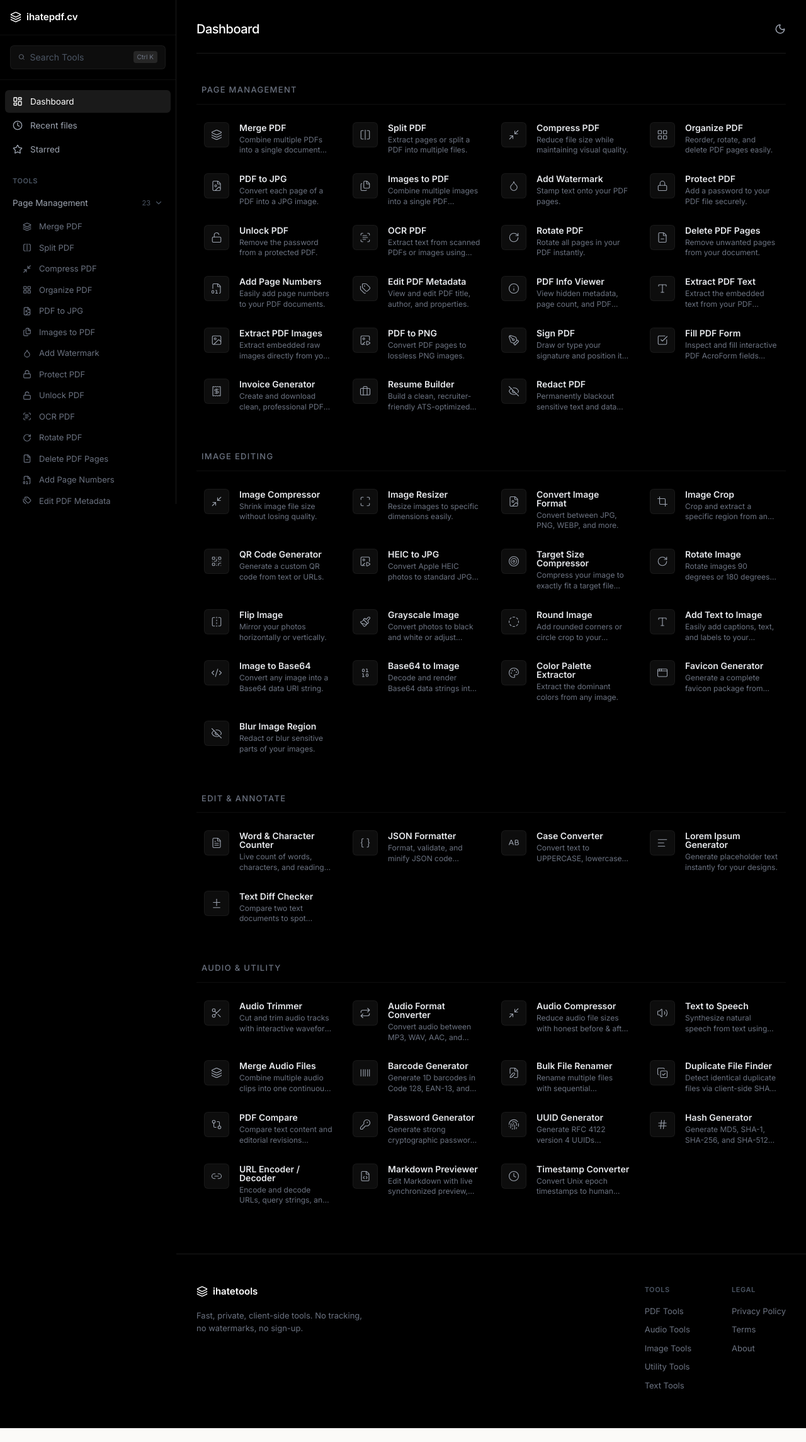
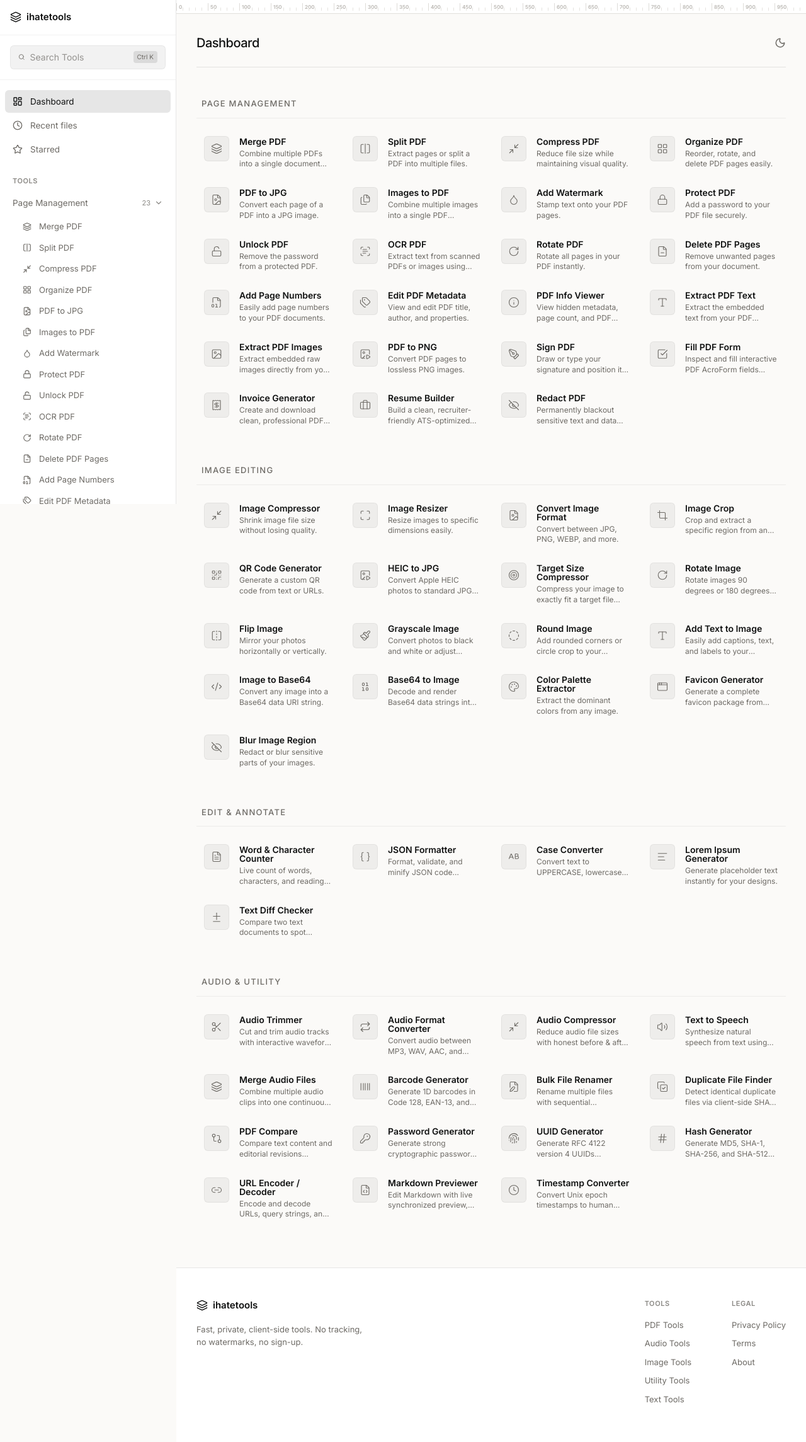
Before and after one commit to Sujithkrys/ihatetools, a Next.js app: page / in a window 1280 px wide. Shown: the whole page at 63% size. Before the commit the page ends 2267 px from the top, so only its background shows below. Built offline with nearby package versions, Linux system fonts and the light colour scheme.

Commit message:
Fix hardcoded dark theme, restore logo name and Ruler animation

```diff
--- a/src/app/page.tsx
+++ b/src/app/page.tsx
@@ -17,10 +17,10 @@ export default function Home() {
   ];
 
   return (
-    <div className="min-h-screen bg-black text-white p-8 pb-16">
-      <header className="flex justify-between items-center mb-12 border-b border-white/10 pb-6">
+    <div className="min-h-screen bg-bg dark:bg-black text-ink dark:text-white p-8 pb-16">
+      <header className="flex justify-between items-center mb-12 border-b border-ink/10 dark:border-white/10 pb-6">
         <h1 className="text-xl font-medium tracking-tight">Dashboard</h1>
-        <button className="text-gray-400 hover:text-white transition-colors" aria-label="Toggle Theme">
+        <button className="text-grey dark:text-gray-400 hover:text-ink dark:hover:text-white transition-colors" aria-label="Toggle Theme">
           <Moon size={18} />
         </button>
       </header>
@@ -33,7 +33,7 @@ export default function Home() {
           if (catTools.length === 0) return null;
           return (
             <section key={cat.title}>
-              <h2 className="text-[13px] font-medium text-gray-500 mb-4 border-b border-white/[0.06] pb-3 px-2 uppercase tracking-widest">{cat.title}</h2>
+              <h2 className="text-[13px] font-medium text-grey dark:text-gray-500 mb-4 border-b border-ink/[0.06] dark:border-white/[0.06] pb-3 px-2 uppercase tracking-widest">{cat.title}</h2>
               <div className="grid grid-cols-1 md:grid-cols-2 lg:grid-cols-3 xl:grid-cols-4 gap-x-2 gap-y-1">
                 {catTools.map(tool => (
                   <ToolCard key={tool.id} {...tool} />
--- a/src/components/AppShell.tsx
+++ b/src/components/AppShell.tsx
@@ -3,6 +3,7 @@ import { useState, useEffect } from 'react';
 import { usePathname } from 'next/navigation';
 import Sidebar from './Sidebar';
 import { Menu } from 'lucide-react';
+import { Ruler } from './Ruler';
 
 const STORAGE_KEY = 'ihatetools-sidebar-open';
 const BREAKPOINT = 1024;
@@ -45,18 +46,23 @@ export default function AppShell({ children }: { children: React.ReactNode }) {
   const sidebarOpen = mounted ? open : false;
 
   return (
-    <div className="min-h-screen bg-black flex">
+    <div className="min-h-screen bg-bg dark:bg-black flex">
       <Sidebar open={sidebarOpen} onClose={close} currentPath={pathname} />
       {mounted && isMobile && sidebarOpen && (
-        <div className="fixed inset-0 bg-black/50 z-40" onClick={close} />
+        <div className="fixed inset-0 bg-ink/50 dark:bg-black/50 z-40" onClick={close} />
       )}
-      <div className={`flex-1 min-w-0 transition-all duration-300 ${!isMobile && sidebarOpen ? 'lg:ml-[280px]' : ''}`}>
-        <div className="lg:hidden p-4 flex items-center border-b border-white/10">
-          <button onClick={toggle} className="text-gray-400 hover:text-white">
+      <div className={`flex-1 min-w-0 transition-all duration-300 ${!isMobile && sidebarOpen ? 'lg:ml-[280px]' : ''} flex flex-col`}>
+        <div className="sticky top-0 z-40 bg-bg dark:bg-black">
+          <Ruler />
+        </div>
+        <div className="lg:hidden p-4 flex items-center border-b border-ink/10 dark:border-white/10">
+          <button onClick={toggle} className="text-grey dark:text-gray-400 hover:text-ink dark:hover:text-white">
             <Menu size={24} />
           </button>
         </div>
-        {children}
+        <div className="flex-1">
+          {children}
+        </div>
       </div>
     </div>
   );
--- a/src/components/Footer.tsx
+++ b/src/components/Footer.tsx
@@ -3,31 +3,31 @@ import { Layers } from "lucide-react";
 
 export function Footer() {
   return (
-    <footer className="border-t border-white/10 py-12 bg-black text-gray-400 mt-auto">
+    <footer className="border-t border-ink/10 dark:border-white/10 py-12 bg-paper dark:bg-black text-grey dark:text-gray-400 mt-auto">
       <div className="max-w-[1400px] mx-auto px-8">
         <div className="flex gap-16 flex-wrap">
           <div className="flex-1 min-w-[250px]">
-            <span className="flex items-center gap-2 text-white font-semibold text-[15px] mb-4">
+            <span className="flex items-center gap-2 text-ink dark:text-white font-semibold text-[15px] mb-4">
               <Layers size={18} />
               ihatetools
             </span>
-            <p className="text-[13px] text-gray-500 max-w-[34ch] leading-[1.6]">
+            <p className="text-[13px] text-grey dark:text-gray-500 max-w-[34ch] leading-[1.6]">
               Fast, private, client-side tools. No tracking, no watermarks, no sign-up.
             </p>
           </div>
           <div>
-            <h4 className="text-[11px] font-semibold uppercase tracking-wider text-gray-600 mb-4">Tools</h4>
-            <Link href="/tools/pdf" className="block text-[13px] text-gray-500 no-underline mb-2.5 hover:text-white transition-colors">PDF Tools</Link>
-            <Link href="/tools/audio" className="block text-[13px] text-gray-500 no-underline mb-2.5 hover:text-white transition-colors">Audio Tools</Link>
-            <Link href="/tools/image" className="block text-[13px] text-gray-500 no-underline mb-2.5 hover:text-white transition-colors">Image Tools</Link>
-            <Link href="/tools/utility" className="block text-[13px] text-gray-500 no-underline mb-2.5 hover:text-white transition-colors">Utility Tools</Link>
-            <Link href="/tools/text" className="block text-[13px] text-gray-500 no-underline mb-2.5 hover:text-white transition-colors">Text Tools</Link>
+            <h4 className="text-[11px] font-semibold uppercase tracking-wider text-grey/80 dark:text-gray-600 mb-4">Tools</h4>
+            <Link href="/tools/pdf" className="block text-[13px] text-grey dark:text-gray-500 no-underline mb-2.5 hover:text-ink dark:hover:text-white transition-colors">PDF Tools</Link>
+            <Link href="/tools/audio" className="block text-[13px] text-grey dark:text-gray-500 no-underline mb-2.5 hover:text-ink dark:hover:text-white transition-colors">Audio Tools</Link>
+            <Link href="/tools/image" className="block text-[13px] text-grey dark:text-gray-500 no-underline mb-2.5 hover:text-ink dark:hover:text-white transition-colors">Image Tools</Link>
+            <Link href="/tools/utility" className="block text-[13px] text-grey dark:text-gray-500 no-underline mb-2.5 hover:text-ink dark:hover:text-white transition-colors">Utility Tools</Link>
+            <Link href="/tools/text" className="block text-[13px] text-grey dark:text-gray-500 no-underline mb-2.5 hover:text-ink dark:hover:text-white transition-colors">Text Tools</Link>
           </div>
           <div>
-            <h4 className="text-[11px] font-semibold uppercase tracking-wider text-gray-600 mb-4">Legal</h4>
-            <Link href="/privacy" className="block text-[13px] text-gray-500 no-underline mb-2.5 hover:text-white transition-colors">Privacy Policy</Link>
-            <Link href="/terms" className="block text-[13px] text-gray-500 no-underline mb-2.5 hover:text-white transition-colors">Terms</Link>
-            <Link href="/about" className="block text-[13px] text-gray-500 no-underline mb-2.5 hover:text-white transition-colors">About</Link>
+            <h4 className="text-[11px] font-semibold uppercase tracking-wider text-grey/80 dark:text-gray-600 mb-4">Legal</h4>
+            <Link href="/privacy" className="block text-[13px] text-grey dark:text-gray-500 no-underline mb-2.5 hover:text-ink dark:hover:text-white transition-colors">Privacy Policy</Link>
+            <Link href="/terms" className="block text-[13px] text-grey dark:text-gray-500 no-underline mb-2.5 hover:text-ink dark:hover:text-white transition-colors">Terms</Link>
+            <Link href="/about" className="block text-[13px] text-grey dark:text-gray-500 no-underline mb-2.5 hover:text-ink dark:hover:text-white transition-colors">About</Link>
           </div>
         </div>
       </div>
--- a/src/components/Sidebar.tsx
+++ b/src/components/Sidebar.tsx
@@ -38,43 +38,43 @@ export default function Sidebar({ open, onClose, currentPath }: SidebarProps) {
   };
 
   return (
-    <aside className={`fixed inset-y-0 left-0 z-50 w-[280px] bg-[#000000] text-gray-400 border-r border-white/10 flex flex-col transition-transform duration-300 ${open ? 'translate-x-0' : '-translate-x-full lg:translate-x-0 lg:static'}`}>
-      <div className="flex items-center justify-between p-4 border-b border-white/5">
-        <Link href="/" className="flex items-center gap-2 text-white font-semibold text-[15px]">
+    <aside className={`fixed inset-y-0 left-0 z-50 w-[280px] bg-paper dark:bg-black text-grey dark:text-gray-400 border-r border-ink/10 dark:border-white/10 flex flex-col transition-transform duration-300 ${open ? 'translate-x-0' : '-translate-x-full lg:translate-x-0 lg:static'}`}>
+      <div className="flex items-center justify-between p-4 border-b border-ink/5 dark:border-white/5">
+        <Link href="/" className="flex items-center gap-2 text-ink dark:text-white font-semibold text-[15px]">
           <Layers size={18} />
-          ihatepdf.cv
+          ihatetools
         </Link>
-        <button className="lg:hidden text-gray-400 hover:text-white" onClick={onClose} aria-label="Close sidebar">
+        <button className="lg:hidden text-grey dark:text-gray-400 hover:text-ink dark:hover:text-white" onClick={onClose} aria-label="Close sidebar">
           <X size={18} />
         </button>
       </div>
 
-      <div className="p-4 border-b border-white/5">
-        <div className="flex items-center gap-2 bg-white/5 rounded-md px-3 py-2 border border-white/5">
-          <Search size={15} className="text-gray-500" />
-          <input type="text" placeholder="Search Tools" className="bg-transparent border-none outline-none text-sm w-full text-white placeholder-gray-600" />
-          <span className="text-[10px] bg-white/10 px-1.5 py-0.5 rounded text-gray-500 whitespace-nowrap">Ctrl K</span>
+      <div className="p-4 border-b border-ink/5 dark:border-white/5">
+        <div className="flex items-center gap-2 bg-ink/5 dark:bg-white/5 rounded-md px-3 py-2 border border-ink/5 dark:border-white/5">
+          <Search size={15} className="text-grey dark:text-gray-500" />
+          <input type="text" placeholder="Search Tools" className="bg-transparent border-none outline-none text-sm w-full text-ink dark:text-white placeholder-grey/70 dark:placeholder-gray-600" />
+          <span className="text-[10px] bg-ink/10 dark:bg-white/10 px-1.5 py-0.5 rounded text-grey dark:text-gray-500 whitespace-nowrap">Ctrl K</span>
         </div>
       </div>
 
       <div className="flex-1 overflow-y-auto py-4 px-2 space-y-6">
         <div className="space-y-0.5">
-          <Link href="/" className={`flex items-center gap-3 px-3 py-2 rounded-md text-[13.5px] ${currentPath === '/' ? 'bg-white/10 text-white' : 'hover:bg-white/5 hover:text-white'}`}>
+          <Link href="/" className={`flex items-center gap-3 px-3 py-2 rounded-md text-[13.5px] ${currentPath === '/' ? 'bg-ink/10 dark:bg-white/10 text-ink dark:text-white' : 'hover:bg-ink/5 dark:hover:bg-white/5 hover:text-ink dark:hover:text-white'}`}>
             <LayoutDashboard size={16} />
             Dashboard
           </Link>
-          <Link href="#" className="flex items-center gap-3 px-3 py-2 rounded-md text-[13.5px] hover:bg-white/5 hover:text-white">
+          <Link href="#" className="flex items-center gap-3 px-3 py-2 rounded-md text-[13.5px] hover:bg-ink/5 dark:hover:bg-white/5 hover:text-ink dark:hover:text-white">
             <Clock size={16} />
             Recent files
           </Link>
-          <Link href="#" className="flex items-center gap-3 px-3 py-2 rounded-md text-[13.5px] hover:bg-white/5 hover:text-white">
+          <Link href="#" className="flex items-center gap-3 px-3 py-2 rounded-md text-[13.5px] hover:bg-ink/5 dark:hover:bg-white/5 hover:text-ink dark:hover:text-white">
             <Star size={16} />
             Starred
           </Link>
         </div>
 
         <div>
-          <div className="px-3 text-[11px] font-semibold uppercase tracking-wider text-gray-600 mb-2">Tools</div>
+          <div className="px-3 text-[11px] font-semibold uppercase tracking-wider text-grey/80 dark:text-gray-600 mb-2">Tools</div>
           {categories.map((cat) => {
             const catTools = TOOLS.filter(t => cat.filters.includes(t.category));
             if (catTools.length === 0) return null;
@@ -84,10 +84,10 @@ export default function Sidebar({ open, onClose, currentPath }: SidebarProps) {
               <div key={cat.title} className="mb-1">
                 <button
                   onClick={() => toggleCat(cat.title)}
-                  className="w-full flex items-center justify-between px-3 py-2 text-[13.5px] hover:bg-white/5 hover:text-white rounded-md transition-colors"
+                  className="w-full flex items-center justify-between px-3 py-2 text-[13.5px] hover:bg-ink/5 dark:hover:bg-white/5 hover:text-ink dark:hover:text-white rounded-md transition-colors"
                 >
                   <span className="truncate">{cat.title}</span>
-                  <div className="flex items-center gap-1.5 text-gray-600">
+                  <div className="flex items-center gap-1.5 text-grey/80 dark:text-gray-600">
                     <span className="text-[11px]">{catTools.length}</span>
                     {isExpanded ? <ChevronDown size={14} /> : <ChevronRight size={14} />}
                   </div>
@@ -98,7 +98,7 @@ export default function Sidebar({ open, onClose, currentPath }: SidebarProps) {
                       <Link
                         key={tool.href}
                         href={tool.href}
-                        className={`flex items-center gap-3 px-3 py-1.5 rounded-md text-[13px] ${currentPath === tool.href ? 'text-white' : 'text-gray-500 hover:text-gray-300'}`}
+                        className={`flex items-center gap-3 px-3 py-1.5 rounded-md text-[13px] ${currentPath === tool.href ? 'text-ink dark:text-white' : 'text-grey dark:text-gray-500 hover:text-ink/80 dark:hover:text-gray-300'}`}
                       >
                         <tool.icon size={14} />
                         <span className="truncate">{tool.name}</span>
@@ -111,7 +111,6 @@ export default function Sidebar({ open, onClose, currentPath }: SidebarProps) {
           })}
         </div>
       </div>
-
     </aside>
   );
 }
--- a/src/components/ToolCard.tsx
+++ b/src/components/ToolCard.tsx
@@ -15,14 +15,14 @@ export function ToolCard({ name, description, href, icon: Icon }: ToolCardProps)
   return (
     <Link
       href={href}
-      className="flex items-start gap-4 p-3 rounded-xl hover:bg-white/5 transition-colors group no-underline"
+      className="flex items-start gap-4 p-3 rounded-xl hover:bg-ink/5 dark:hover:bg-white/5 transition-colors group no-underline"
     >
-      <div className="w-10 h-10 flex-shrink-0 bg-white/5 rounded-md flex items-center justify-center text-gray-400 group-hover:text-white transition-colors border border-white/5 group-hover:border-white/10">
+      <div className="w-10 h-10 flex-shrink-0 bg-ink/5 dark:bg-white/5 rounded-md flex items-center justify-center text-grey dark:text-gray-400 group-hover:text-ink dark:group-hover:text-white transition-colors border border-ink/5 dark:border-white/5 group-hover:border-ink/10 dark:group-hover:border-white/10">
         {Icon && <Icon size={18} strokeWidth={1.5} />}
       </div>
       <div className="flex-1 mt-0.5">
-        <h3 className="text-[14px] font-semibold text-gray-200 mb-1 group-hover:text-white transition-colors leading-none">{name}</h3>
-        <p className="text-[12px] leading-[1.4] text-gray-500 line-clamp-2">{description}</p>
+        <h3 className="text-[14px] font-semibold text-ink dark:text-gray-200 mb-1 group-hover:text-ink dark:group-hover:text-white transition-colors leading-none">{name}</h3>
+        <p className="text-[12px] leading-[1.4] text-grey dark:text-gray-500 line-clamp-2">{description}</p>
       </div>
     </Link>
   );
```
